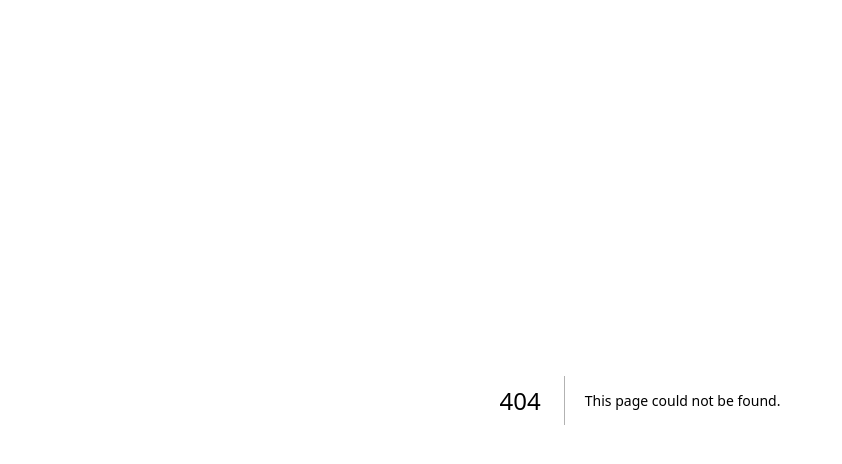
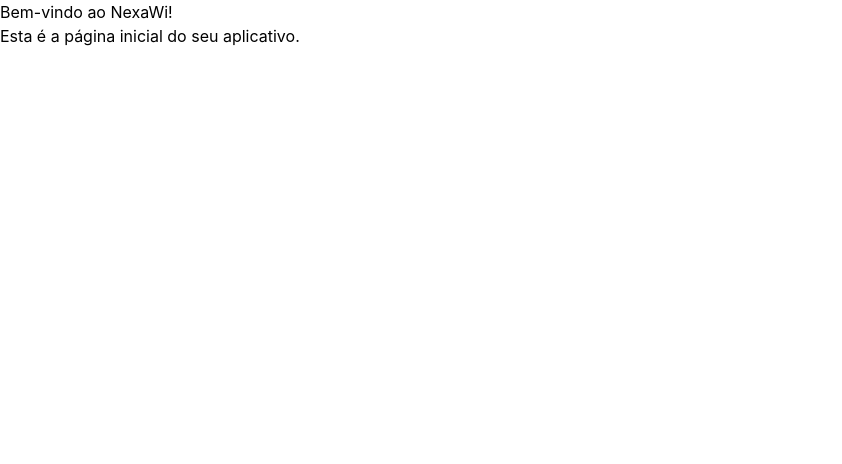
Before and after one commit to jamesnebou/nexawi-ads, a Next.js app: page / in a window 1280 px wide. Before the commit this address had no page. Shown: the top 464 px of the page, without its empty margins (0-842 px from the left). Built offline with nearby package versions, Linux system fonts and the light colour scheme.

Commit message:
Adiciona page.js para a rota principal

```diff
--- /dev/null
+++ b/src/app/page.js
@@ -0,0 +1,9 @@
+// app/page.js
+export default function HomePage() {
+  return (
+    <main>
+      <h1>Bem-vindo ao NexaWi!</h1>
+      <p>Esta é a página inicial do seu aplicativo.</p>
+    </main>
+  );
+}
```
